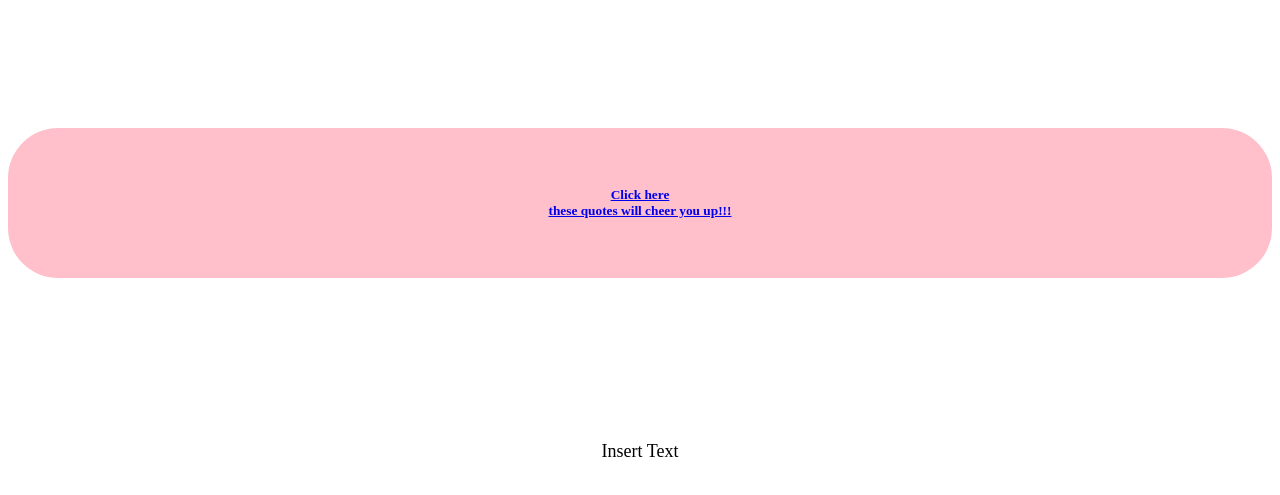
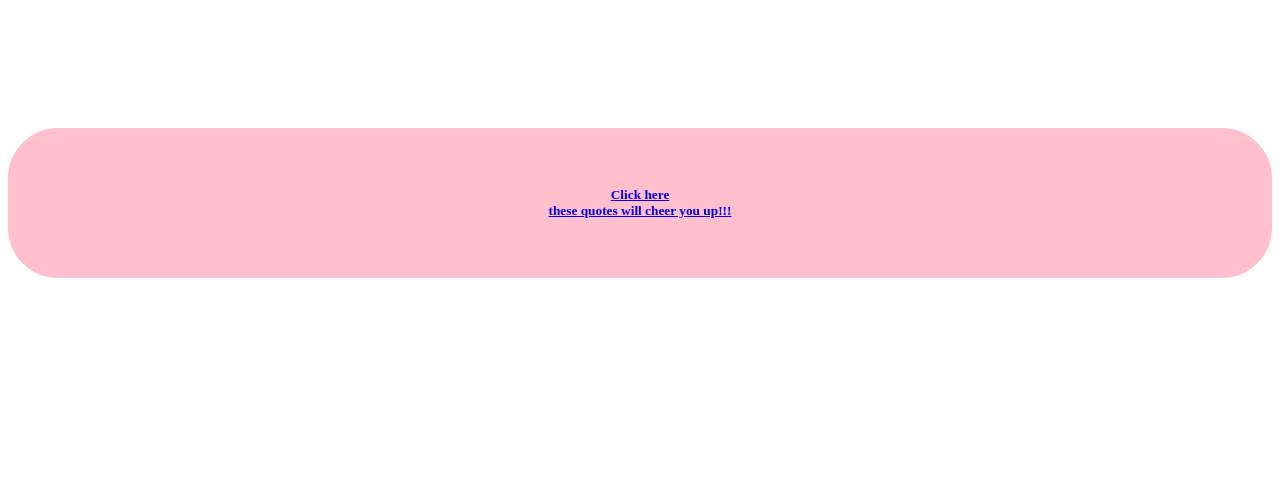
Before and after one commit to weird-kid/COdeFury-2004, a plain HTML site: page index.html in a window 1280 px wide. Shown: the part 445-940 px from the top of the page. Drawn offline with Linux system fonts and the light colour scheme.

Commit message:
Update index.html

```diff
--- a/index.html
+++ b/index.html
@@ -52,7 +52,7 @@
 				</h1>
 				<p class="text-small">
 
-					Insert Text
+
 
 				</p>
 
```
